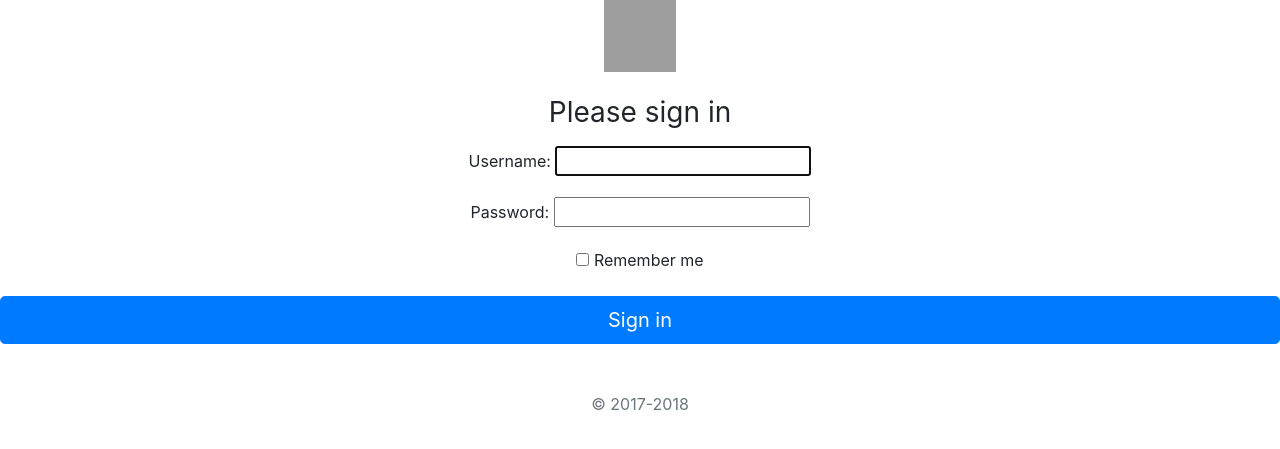
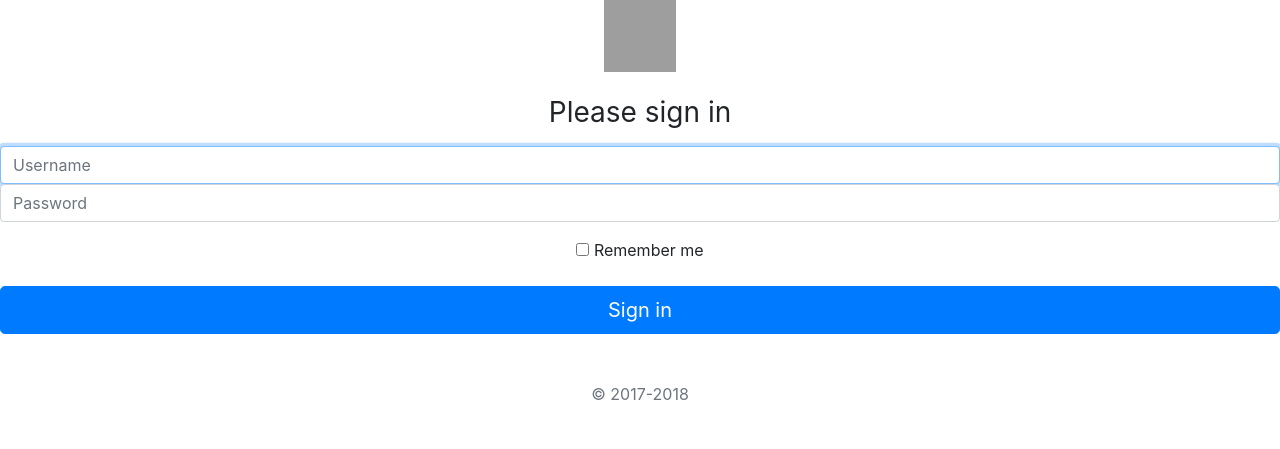
Before and after one commit to mohammadaminpeymanifar/mysite, a Django app: page /accounts/login in a window 1280 px wide. Shown: the top 449 px of the page. Run offline with Django 3.2, Linux system fonts and the light colour scheme; some libraries are stand-ins or nearby versions; grey boxes are pictures that could not be loaded.

Commit message:
Logout
+Django.contrib.auth  Logout
+Django.contrib.auth.decorators
(@login_required)

```diff
--- a/accounts/urls.py
+++ b/accounts/urls.py
@@ -10,7 +10,7 @@ urlpatterns = [
         # login
         path('login',views.login_view,name='login'),
         # logout
-        #path('logout',views.logout_view,name='logout'),
+        path('logout',views.logout_view,name='logout'),
         # singup/registration
         path('singup',views.singup_view,name='singup')
 ]
--- a/accounts/views.py
+++ b/accounts/views.py
@@ -1,6 +1,7 @@
 from django.shortcuts import render,redirect
-from django.contrib.auth import authenticate, login
+from django.contrib.auth import authenticate, login , logout
 from django.contrib.auth.forms import AuthenticationForm
+from django.contrib.auth.decorators import login_required
 # Create your views here.
 
 
@@ -26,9 +27,10 @@ def login_view(request):
     else:
         return redirect ('/')
 
-
-# def logout_view(request):
-#    return render (request,'accounts/logout.html')
+@login_required
+def logout_view(request):
+    logout(request)
+    return redirect('/')
 
 
 def singup_view(request):
--- a/templates/accounts/login.html
+++ b/templates/accounts/login.html
@@ -23,7 +23,12 @@
         <img class="mb-4" src="https://getbootstrap.com/docs/4.0/assets/brand/bootstrap-solid.svg" alt="" width="72"
             height="72">
         <h1 class="h3 mb-3 font-weight-normal">Please sign in</h1>
-        {{form.as_p}}
+        <!-- -->
+        <label for="inputEmail" class="sr-only">Username</label>
+        <input type="text" name="username" class="form-control" placeholder="Username" required autofocus>
+        <label for="inputPassword" class="sr-only">Password</label>
+        <input type="password" name="password" class="form-control" placeholder="Password" required>
+        <!-- -->
         <div class="checkbox m-3">
             <label>
                 <input type="checkbox" value="remember-me"> Remember me
--- a/templates/base.html
+++ b/templates/base.html
@@ -42,6 +42,7 @@
                         <ul>
                             {% if request.user.is_authenticated %}
                             <li><a href="#">Logged in as {{request.user.username}}</a></li>
+                            <li><a href="{% url 'accounts:logout' %}">Logout</a></li>
                             {% else %}
                             <li><a href="{% url 'accounts:login' %}">Login</a></li>
                             <li><a href="#">Signup</a></li>
```
